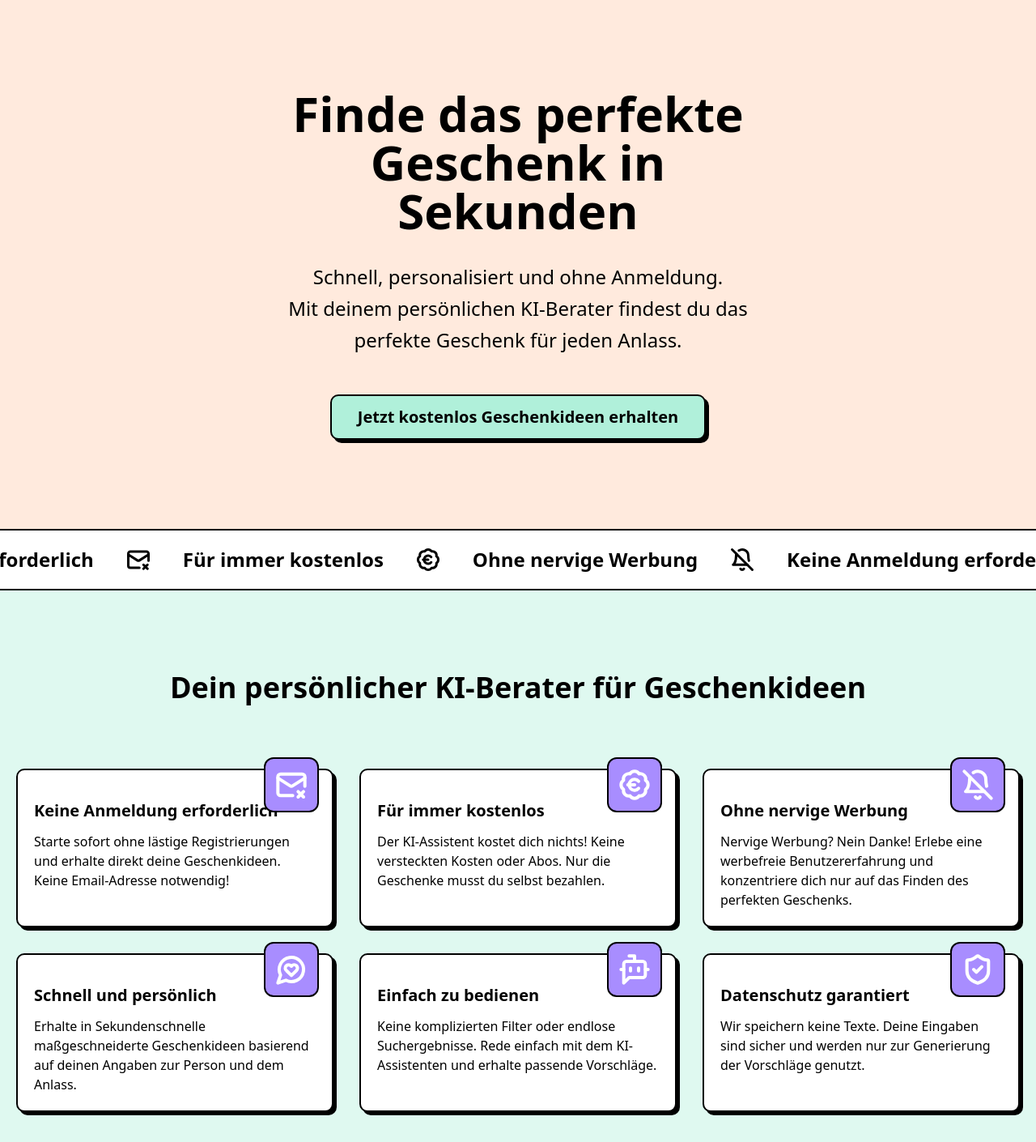
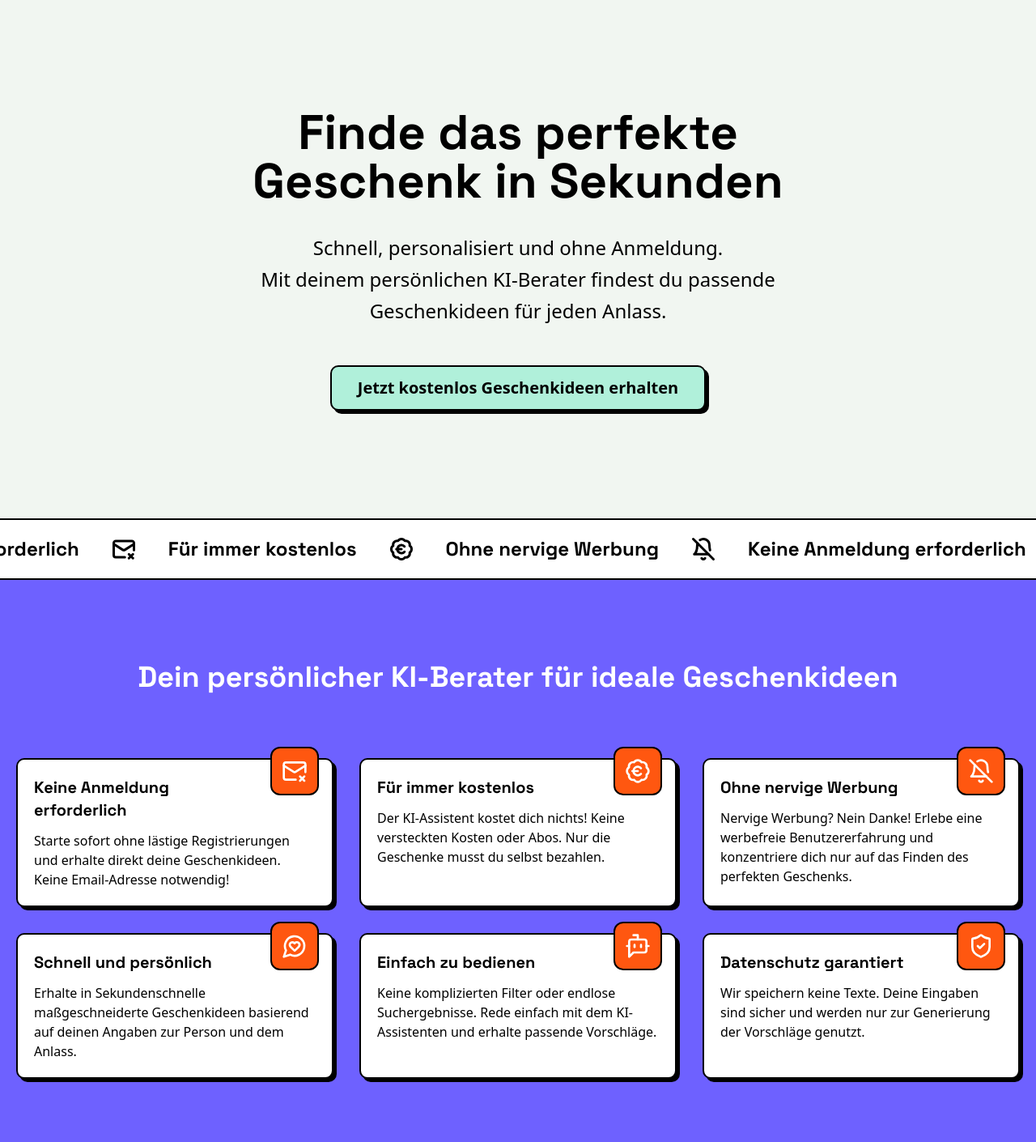
Before and after one commit to MartinSeeler/geschenkidee-chatbot, a Next.js app: page / in a window 1280 px wide. Shown: the top 1410 px of the page at 81% size. Built offline with nearby package versions, Linux system fonts and the light colour scheme; what tailwindcss-bg-patterns would draw is missing.

Commit message:
Optimize landing page

```diff
--- /dev/null
+++ b/app/chat/loading.tsx
@@ -0,0 +1,4 @@
+export default function Loading() {
+  // You can add any UI inside Loading, including a Skeleton.
+  return <div>Hello, I'm loading</div>;
+}
--- a/app/chat/page.tsx
+++ b/app/chat/page.tsx
@@ -1,6 +1,8 @@
 import { nanoid } from "@/lib/utils";
 import { Chat } from "@/components/chat";
 import { AI } from "@/lib/chat/actions";
+
+export const dynamic = "force-dynamic";
 
 export const metadata = {
   //   title: "GeschenkIdee.io",
--- a/app/globals.css
+++ b/app/globals.css
@@ -6,3 +6,8 @@
   font-family: "Freeman";
   src: url("/fonts/Freeman-Regular.tff") format("truetype");
 }
+
+@font-face {
+  font-family: "Space Grotesk";
+  src: url("/fonts/SpaceGrotesk-VariableFont_wght.ttf") format("truetype");
+}
--- a/app/layout.tsx
+++ b/app/layout.tsx
@@ -14,7 +14,7 @@ export default function RootLayout({
   children: React.ReactNode;
 }>) {
   return (
-    <html lang="de" className="bg-peach-50">
+    <html lang="de" className="bg-mint-10">
       <head>
         <link
           rel="apple-touch-icon"
--- a/components/features.tsx
+++ b/components/features.tsx
@@ -58,7 +58,7 @@ export default function Features() {
     <div>
       <div>
         <Marquee
-          className="border-y-2 border-y-black bg-white py-3 font-base sm:py-5"
+          className="border-y-2 border-y-black bg-white py-3 font-space sm:py-5"
           direction="left"
           autoFill
           pauseOnHover
@@ -78,10 +78,10 @@ export default function Features() {
           })}
         </Marquee>
       </div>
-      <section className="bg-mint-50 py-20 font-base lg:py-[100px]">
+      <section className="bg-main py-20 font-base lg:py-[100px]">
         <header className="mb-14 lg:mb-20 text-pretty">
-          <h2 className="px-5 text-center text-2xl font-freeman font-heading md:text-3xl lg:text-4xl">
-            Dein persönlicher KI-Berater für Geschenkideen
+          <h2 className="px-5 text-center text-white text-3xl font-space font-heading md:text-3xl lg:text-4xl">
+            Dein persönlicher KI-Berater für ideale Geschenkideen
           </h2>
         </header>
 
@@ -92,33 +92,31 @@ export default function Features() {
                 className="relative flex flex-col gap-3 rounded-base border-2 border-black bg-white p-5 shadow-base"
                 key={i}
               >
-                <div className="text-white absolute top-0 right-0 -mt-4 mr-4 rounded-xl bg-purple-800 p-3 border-2 border-black">
-                  <feature.icon size={40} strokeWidth={4} absoluteStrokeWidth />
+                <div className="text-white text-xl md:text-2xl absolute top-0 right-0 -mt-4 mr-4 rounded-xl bg-mainAccent p-3 border-2 border-black">
+                  <feature.icon className="size-7 md:size-8" />
                 </div>
-                <h3 className="mt-4 text-xl font-freeman font-heading">
+                <h3 className="text-xl font-space font-heading pr-24">
                   {feature.title}
                 </h3>
-                <p>{feature.text}</p>
+                <p className="text-base font-normal">{feature.text}</p>
               </div>
             );
           })}
         </div>
-        <div className="w-full flex mt-12">
+        <div className="mx-auto w-container max-w-full flex mt-14 lg:mt-20 text-center justify-center px-5">
           <Button
             size="lg"
             color="purple"
-            className="h-12 text-base font-heading md:text-lg lg:h-14 lg:text-xl mx-auto"
+            className="h-12 text-base font-heading md:text-lg lg:h-14 lg:text-xl w-full md:w-auto"
             asChild
           >
-            <Link href="/chat">
-              Ausprobieren und erste Geschenkideen erhalten
-            </Link>
+            <Link href="/chat">Loschatten und überraschen lassen</Link>
           </Button>
         </div>
       </section>
       <div>
         <Marquee
-          className="border-y-2 border-y-black bg-white py-3 font-base sm:py-5"
+          className="border-y-2 border-y-black bg-white py-3 font-space sm:py-5"
           direction="left"
           autoFill
           pauseOnHover
--- a/components/header.tsx
+++ b/components/header.tsx
@@ -5,15 +5,15 @@ import Link from "next/link";
 
 export default function Header() {
   return (
-    <header className="inset-0 flex min-h-[80dvh] w-full flex-col items-center justify-center pattern-cross pattern-bg-peach-50 pattern-peach-100 pattern-size-8 pattern-opacity-100">
-      <div className="mx-auto w-container max-w-2xl px-5 py-[110px] text-center lg:py-[150px]0">
-        <h1 className="font-freeman text-4xl font-heading md:text-5xl lg:text-6xl text-pretty">
+    <header className="inset-0 flex min-h-[80dvh] w-full flex-col items-center justify-center">
+      <div className="mx-auto w-container max-w-3xl px-5 py-[110px] text-center lg:py-[150px]0">
+        <h1 className="font-space text-5xl font-heading md:text-5xl lg:text-6xl text-pretty">
           Finde das perfekte Geschenk in Sekunden
         </h1>
         <p className="my-12 mt-8 text-lg font-normal leading-relaxed md:text-xl lg:text-2xl lg:leading-relaxed">
           Schnell, personalisiert und ohne Anmeldung.
           <br />
-          Mit deinem persönlichen KI-Berater findest du das perfekte Geschenk
+          Mit deinem persönlichen KI-Berater findest du passende Geschenkideen
           für jeden Anlass.
         </p>
 
--- a/components/prompt-form.tsx
+++ b/components/prompt-form.tsx
@@ -71,7 +71,7 @@ export function PromptForm({
           tabIndex={0}
           onKeyDown={onKeyDown}
           placeholder="Schreibe eine Nachricht."
-          className="min-h-[60px] w-full bg-transparent placeholder:text-zinc-400 resize-none px-4 py-[1.3rem] focus-within:outline-none sm:text-sm"
+          className="min-h-[60px] w-full bg-transparent placeholder:text-gray-800/50 resize-none pr-4 py-[1.3rem] focus-within:outline-none sm:text-sm"
           autoFocus
           spellCheck={false}
           autoComplete="off"
@@ -81,9 +81,7 @@ export function PromptForm({
           value={input}
           onChange={(e: any) => setInput(e.target.value)}
         />
-        <div className="pr-4 items-center flex">
-          <Tooltip>
-            <TooltipTrigger asChild>
+        <div className="items-center flex">
           <Button
             type="submit"
             size="icon"
@@ -95,11 +93,6 @@ export function PromptForm({
               Schreibe eine Nachricht an den Geschenke-Bot.
             </span>
           </Button>
-            </TooltipTrigger>
-            <TooltipContent>
-              Schreibe eine Nachricht an den Geschenke-Bot.
-            </TooltipContent>
-          </Tooltip>
         </div>
       </div>
     </form>
--- a/tailwind.config.ts
+++ b/tailwind.config.ts
@@ -10,9 +10,6 @@ const config = {
   ],
   prefix: "",
   theme: {
-    fontFamily: {
-      serif: ['"Freeman"', "sans-serif"],
-    },
     container: {
       center: true,
       padding: "2rem",
@@ -21,11 +18,15 @@ const config = {
       },
     },
     extend: {
+      fontFamily: {
+        space: ['"Space Grotesk"', "sans-serif"],
+      },
       colors: {
         bg: "#dcf7e7",
         main: "#6e61ff",
-        mainAccent: "#6e61ff", // not needed for shadcn
+        mainAccent: "#ff5710", // not needed for shadcn
         mint: {
+          10: "#f1f6f1",
           50: "#dff9f0",
           100: "#cef6e9",
           800: "#b0f0da",
```
Also changed, not shown: public/fonts/SpaceGrotesk-VariableFont_wght.ttf (added). Lines whose indentation alone changed are shown as unchanged.
